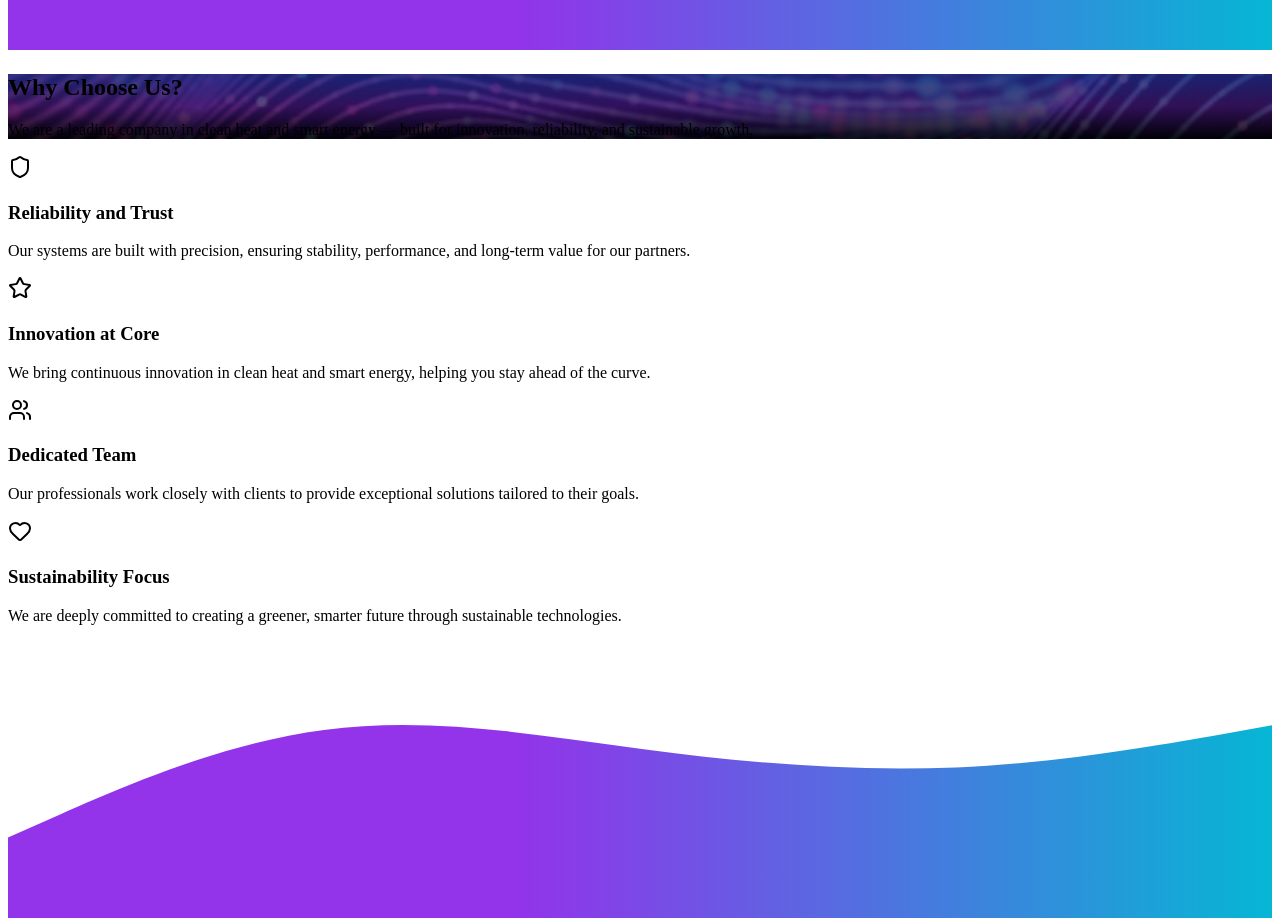
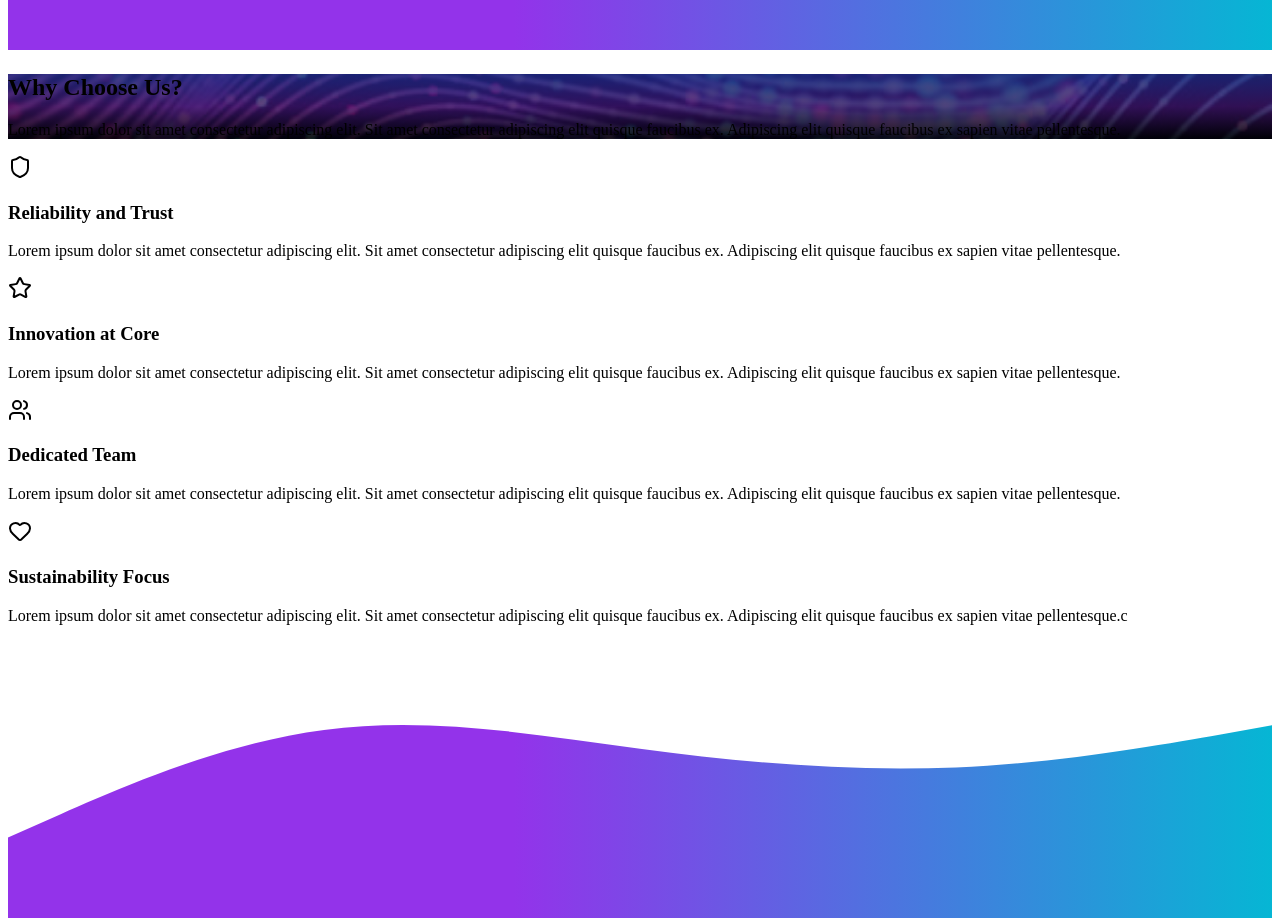
Before and after one commit to rares1215/Presentation-Website, a React (Vite) app: page / in a window 1280 px wide. Shown: the part 5980-6898 px from the top of the page. Built offline with nearby package versions, Linux system fonts and the light colour scheme; the HTML template or start-up script is replaced by a standard one.

Commit message:
Made some minor style changes

```diff
--- a/src/components/Navbar.jsx
+++ b/src/components/Navbar.jsx
@@ -29,7 +29,7 @@ function Navbar() {
             alt="Sonic Logo"
             className="w-10 h-10 sm:w-14 sm:h-14 drop-shadow-[0_0_12px_rgba(165,180,252,0.6)] hover:drop-shadow-[0_0_18px_rgba(34,211,238,0.8)] transition-all duration-500"
           />
-          <a href="#hero"><h2 className="text-lg sm:text-xl md:text-2xl font-bold tracking-wide text-transparent bg-clip-text bg-gradient-to-r from-purple-400 via-blue-400 to-cyan-400 hover:text-cyan-400 transition-colors duration-300">
+          <a href="#hero"><h2 className="text-lg sm:text-xl md:text-2xl font-bold tracking-wide text-transparent bg-clip-text bg-gradient-to-r from-purple-400 via-blue-400 to-cyan-400 hover:text-cyan-500 transition-colors duration-300">
             SONIC TECHNOLOGY
           </h2>
           </a>
--- a/src/components/WhyUs.jsx
+++ b/src/components/WhyUs.jsx
@@ -11,22 +11,22 @@ function WhyChooseUs() {
     {
       icon: <Shield className="w-8 h-8 text-cyan-300 group-hover:scale-110 transition-transform duration-300" />,
       title: "Reliability and Trust",
-      desc: "Our systems are built with precision, ensuring stability, performance, and long-term value for our partners.",
+      desc: "Lorem ipsum dolor sit amet consectetur adipiscing elit. Sit amet consectetur adipiscing elit quisque faucibus ex. Adipiscing elit quisque faucibus ex sapien vitae pellentesque.",
     },
     {
       icon: <Star className="w-8 h-8 text-cyan-300 group-hover:rotate-12 transition-transform duration-300" />,
       title: "Innovation at Core",
-      desc: "We bring continuous innovation in clean heat and smart energy, helping you stay ahead of the curve.",
+      desc: "Lorem ipsum dolor sit amet consectetur adipiscing elit. Sit amet consectetur adipiscing elit quisque faucibus ex. Adipiscing elit quisque faucibus ex sapien vitae pellentesque.",
     },
     {
       icon: <Users className="w-8 h-8 text-cyan-300 group-hover:scale-110 transition-transform duration-300" />,
       title: "Dedicated Team",
-      desc: "Our professionals work closely with clients to provide exceptional solutions tailored to their goals.",
+      desc: "Lorem ipsum dolor sit amet consectetur adipiscing elit. Sit amet consectetur adipiscing elit quisque faucibus ex. Adipiscing elit quisque faucibus ex sapien vitae pellentesque.",
     },
     {
       icon: <Heart className="w-8 h-8 text-cyan-300 group-hover:scale-110 transition-transform duration-300" />,
       title: "Sustainability Focus",
-      desc: "We are deeply committed to creating a greener, smarter future through sustainable technologies.",
+      desc: "Lorem ipsum dolor sit amet consectetur adipiscing elit. Sit amet consectetur adipiscing elit quisque faucibus ex. Adipiscing elit quisque faucibus ex sapien vitae pellentesque.c",
     },
   ];
 
@@ -68,8 +68,7 @@ function WhyChooseUs() {
                 Why Choose Us?
               </h2>
               <p className="text-md md:text-lg opacity-90 max-w-2xl mx-auto leading-relaxed text-white/90">
-                We are a leading company in clean heat and smart energy — built
-                for innovation, reliability, and sustainable growth.
+                Lorem ipsum dolor sit amet consectetur adipiscing elit. Sit amet consectetur adipiscing elit quisque faucibus ex. Adipiscing elit quisque faucibus ex sapien vitae pellentesque.
               </p>
             </div>
           </div>
@@ -99,12 +98,11 @@ function WhyChooseUs() {
                 </p>
               </div>
             ))}
-
-            {/* Elemente decorative */}
-            <div className="absolute -top-10 right-10 w-52 h-52 bg-purple-600/20 blur-3xl rounded-full animate-pulse" />
-            <div className="absolute bottom-0 left-10 w-52 h-52 bg-cyan-500/20 blur-3xl rounded-full animate-pulse delay-500" />
           </div>
         </div>
+        {/* Elemente decorative */}
+        <div className="absolute -top-0 left-0 w-52 h-52 bg-purple-600/20 blur-2xl rounded-full animate-pulse" />
+        <div className="absolute bottom-0 right-0 w-52 h-52 bg-cyan-500/20 blur-3xl rounded-full animate-pulse delay-500" />
       </section>
     </>
   );
```
